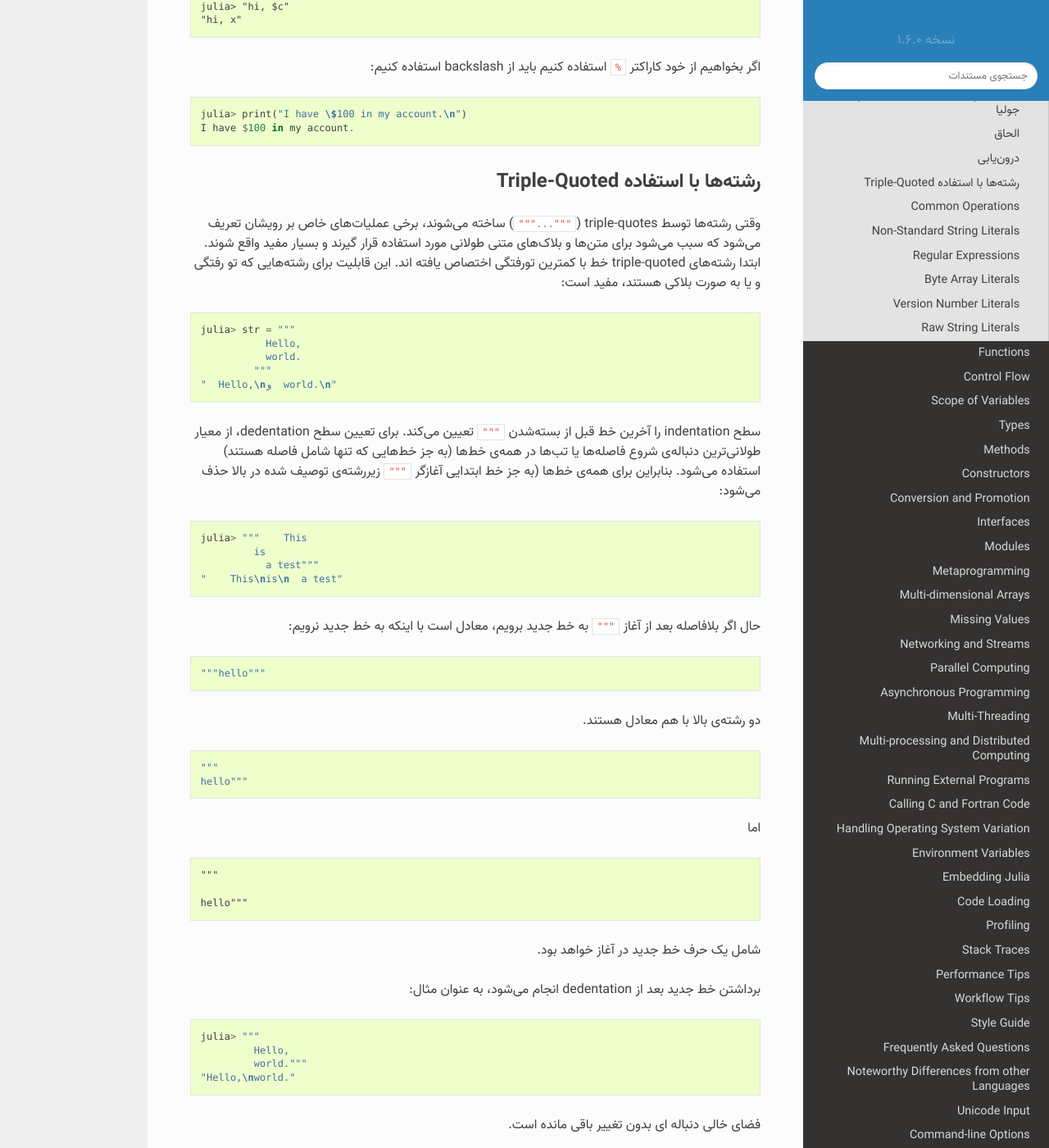
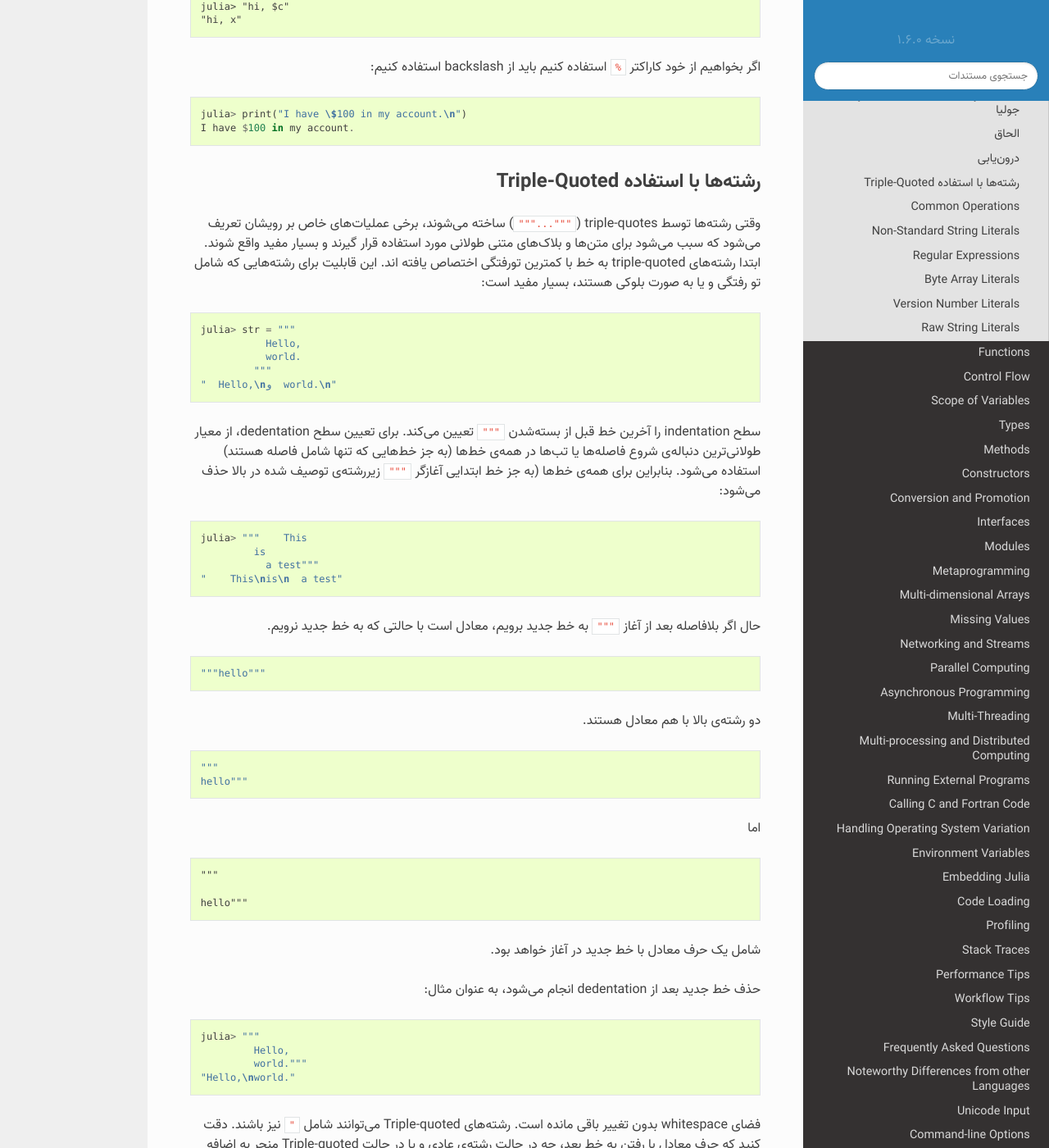
Before and after one commit to AppliedLinearAlgebra-Sharif/julia-docs, a Sphinx documentation site: the page built from docs/manual/strings.md, in a window 1280 px wide and 1400 px high, scrolled down 10543 px. Shown: the whole window at 82% size. Built offline with Sphinx 7.4.7 and the Read the Docs theme 2.0.0, drawn with Linux system fonts in a browser that asks for light colours; pages that are not in the unit, such as notebooks, are missing from menus; some of the changed text lies outside the part shown.

Commit message:
Probably finish

````diff
--- a/docs/manual/strings.md
+++ b/docs/manual/strings.md
@@ -437,7 +437,7 @@
 ## رشته‌ها با استفاده Triple-Quoted
 
 وقتی رشته‌ها توسط triple-quotes (`"""..."""`) ساخته می‌شوند، برخی عملیات‌های خاص بر رویشان تعریف می‌شود که سبب می‌شود برای متن‌ها و بلاک‌‌های متنی طولانی مورد استفاده قرار گیرند و بسیار مفید واقع شوند.
-ابتدا رشته‌های triple-quoted خط با کمترین تورفتگی اختصاص یافته اند. این قابلیت برای رشته‌هایی که تو رفتگی و یا به صورت بلاکی هستند، مفید است:
+ابتدا رشته‌های triple-quoted به خط با کمترین تورفتگی اختصاص یافته اند. این قابلیت برای رشته‌هایی که شامل تو رفتگی و یا به صورت بلوکی هستند، بسیار مفید است:
 
 ```julia
 julia> str = """
@@ -455,10 +455,7 @@
            a test"""
 "    This\nis\n  a test"
 ```
-
-حال  اگر بلافاصله بعد از آغاز `"""` به خط جدید برویم، معادل است با اینکه به خط جدید نرویم:
-
-
+حال  اگر بلافاصله بعد از آغاز `"""` به خط جدید برویم، معادل است با حالتی که به خط جدید نرویم.
 ```julia
 """hello"""
 ```
@@ -476,9 +473,9 @@
 
 hello"""
 ```
-شامل یک حرف خط جدید در آغاز خواهد بود.
+شامل یک حرف معادل با خط جدید در آغاز خواهد بود.
 
-برداشتن خط جدید بعد از dedentation انجام می‌شود، به عنوان مثال:
+حذف خط جدید بعد از dedentation انجام می‌شود، به عنوان مثال:
 
 ```julia
 julia> """
@@ -486,9 +483,10 @@
          world."""
 "Hello,\nworld."
 ```
-فضای خالی دنباله ای بدون تغییر باقی مانده است.
-
-
+فضای whitespace بدون تغییر باقی مانده است.
+رشته‌های Triple-quoted می‌توانند شامل `"` نیز باشند.
+دقت کنید که حرف معادل با رفتن به خط بعد، چه در حالت رشته‌ی عادی و یا در حالت Triple-quoted منجر به اضافه شدن کاراکتر `\n`  می‌شوند، حتی اگر ویرایشگر شما از `\r`  یا همان CR و یا از ترکیب این دو (CRLF) برای انتهای خط‌های خود استفاده کند.
+برای اضافه کردن CR می‌توانید از همان `\r` استفاده کنید. به طور مثال `"a CRLF line ending\r\n"`.
 
 
 ## Common Operations
````
